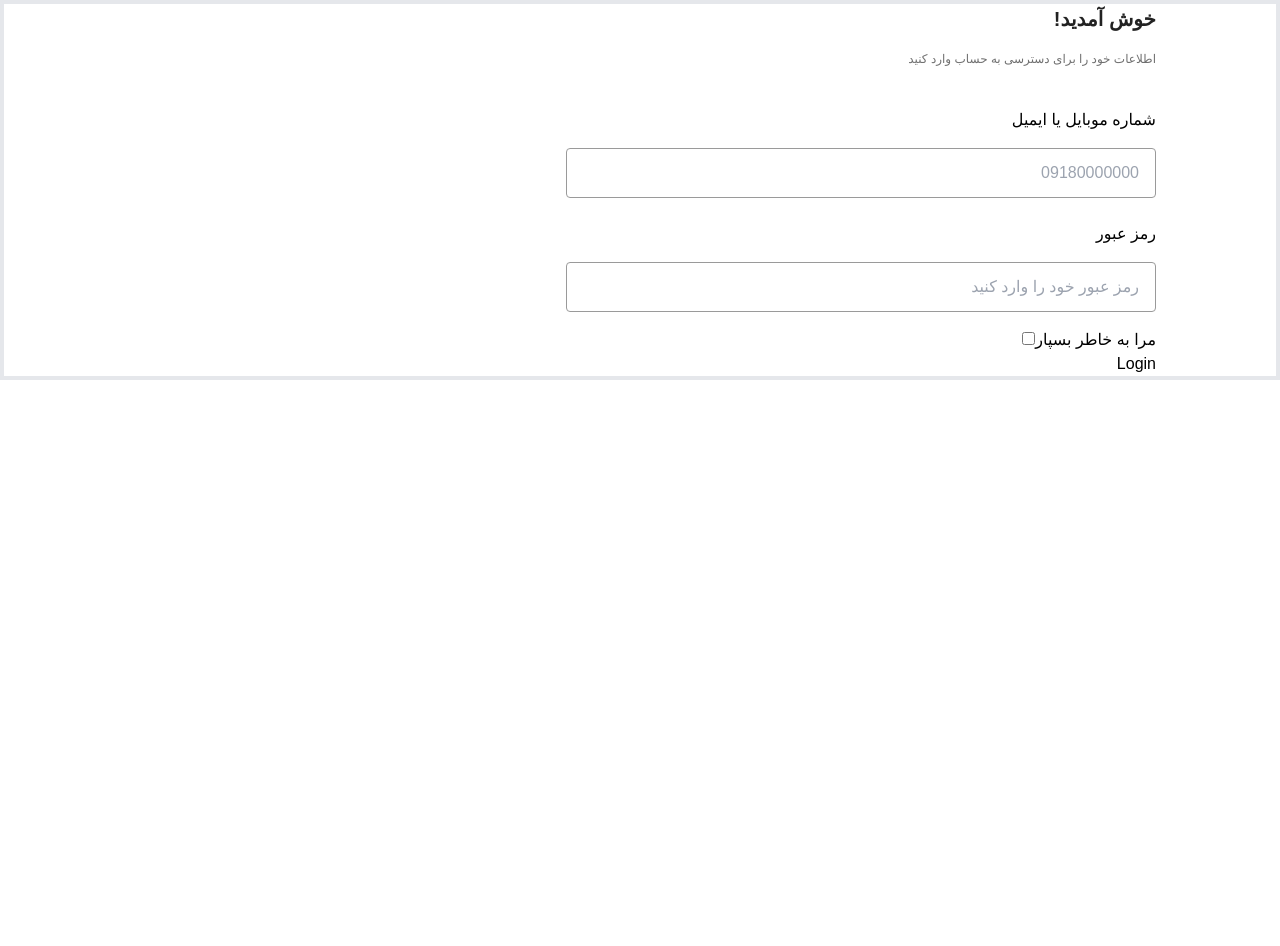
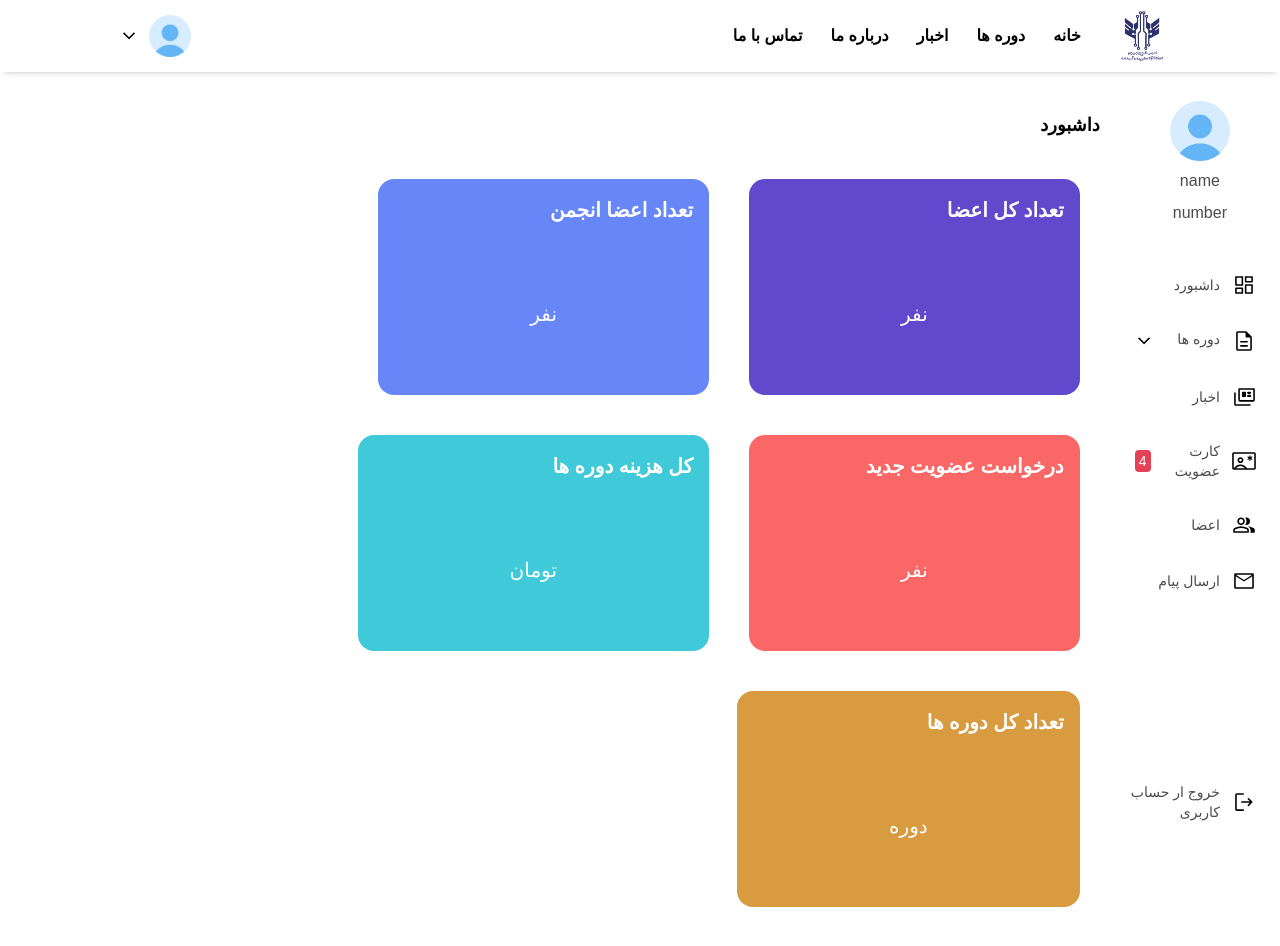
Before and after one commit to parsaazimi/cs, a React (Create React App) app: page / in a window 1280 px wide. Before the commit the page ends 800 px from the top, so only its background shows below. Built offline with nearby package versions, Linux system fonts and the light colour scheme; a web font is replaced by a local one.

Commit message:
Dashboard is done and needs real value for variables and also I need to fix Admin side panel sizing with padding and margin in order to avoid resizing

```diff
--- a/src/App.js
+++ b/src/App.js
@@ -2,10 +2,12 @@ import Dashboard from "./components/Dashboard";
 import LandingPage from "./components/LandingPage";
 import LoginPage from "./components/LoginPage";
 
+
 function App() {
   return (
     <div>
-      <LoginPage />
+      {/* <LoginPage /> */}
+      <Dashboard />
     </div>
   );
 }
--- a/src/components/AdminSidePanel.js
+++ b/src/components/AdminSidePanel.js
@@ -24,8 +24,8 @@ const AdminSidePanel = () => {
     }
     return (
         <>
-            <div className='w-[280px] h-full'> {/*spacing between logout and others in the list must be fixed*/}
-                <div className='h-full text-[#4B4B4B]'>
+            <div className='w-[280px] h-[86.8vh] flex-col content-between'> {/*spacing between logout and others in the list must be fixed*/}
+                <div className='h-full text-[#4B4B4B] w-full'>
                     <div className='flex justify-center'>
                     <div className='text-center mt-[29px]'>
                             <img src={avatar} alt='avatar' className='w-[60px]' />
@@ -34,11 +34,11 @@ const AdminSidePanel = () => {
                     </div>
                     </div>
                     <div>
-                        <Link className='flex text-sm font-normal items-center py-4 pr-[24px]'><img className='w-[24px] ml-[12px]' src={dashboardImg} alt='dashboard' />داشبورد</Link>
-                        <ul className='flex-col text-sm font-normal items-center  '>
-                            <label className='flex cursor-pointer py-4 pr-[24px]' ref={label} onClick={dropDownHandler}>
+                        <Link className='flex text-sm font-normal items-center py-4 pr-[24px] hover:bg-[#efefef]'><img className='w-[24px] ml-[12px]' src={dashboardImg} alt='dashboard' />داشبورد</Link>
+                        <ul className='flex-col text-sm font-normal items-center'>
+                            <label className='flex cursor-pointer py-4 pr-[24px] hover:bg-[#efefef]' ref={label} onClick={dropDownHandler}>
                                 <img className='w-[24px] ml-[12px]' src={documents} alt='news' />
-                                <div className='flex justify-between w-full'>
+                                <div className='flex justify-between w-full '>
                                     <p>دوره ها</p>
                                     <img className='rotate-90 w-[24px] h-[24px] ml-[12px]' src={arrowDown} alt='arrow-down' />
                                 </div>
@@ -54,8 +54,8 @@ const AdminSidePanel = () => {
                                 </Link>
                             </li>
                         </ul>
-                        <Link className='flex text-sm font-normal items-center py-4 pr-[24px]'><img className='w-[24px] ml-[12px]' src={newsImg} alt='news' />اخبار</Link>
-                        <Link className='flex text-sm font-normal items-center py-4 pr-[24px]'><img className='w-[24px] ml-[12px]' src={userCards} alt='membership card' />
+                        <Link className='flex text-sm font-normal items-center py-4 pr-[24px] hover:bg-[#efefef]'><img className='w-[24px] ml-[12px]' src={newsImg} alt='news' />اخبار</Link>
+                        <Link className='flex text-sm font-normal items-center py-4 pr-[24px] hover:bg-[#efefef]'><img className='w-[24px] ml-[12px]' src={userCards} alt='membership card' />
                             <div className='flex justify-between w-full items-center'>
                                 <label>
                                     کارت عضویت
@@ -63,12 +63,12 @@ const AdminSidePanel = () => {
                                 <span className='ml-[15px] bg-[#E24156] px-[4px] py-[1px] rounded text-white'>4</span> {/*takes number from back */}
                             </div>
                         </Link>
-                        <Link className='flex text-sm font-normal items-center py-4 pr-[24px]'><img className='w-[24px] ml-[12px]' src={members} alt='members' />اعضا</Link>
-                        <Link className='flex text-sm font-normal items-center py-4 pr-[24px]'><img className='w-[24px] ml-[12px]' src={sendingMessagesImg} alt='sending messages' />ارسال پیام</Link>
+                        <Link className='flex text-sm font-normal items-center py-4 pr-[24px] hover:bg-[#efefef]'><img className='w-[24px] ml-[12px]' src={members} alt='members' />اعضا</Link>
+                        <Link className='flex text-sm font-normal items-center py-4 pr-[24px] hover:bg-[#efefef]'><img className='w-[24px] ml-[12px]' src={sendingMessagesImg} alt='sending messages' />ارسال پیام</Link>
                     </div>
                 </div>
                 <div className='text-[#4B4B4B]'>
-                    <Link className='flex text-sm font-normal items-center py-4 pr-[24px]'><img className='w-[24px] ml-[12px]' src={logout} alt='logout' />خروج ار حساب کاربری</Link>
+                    <Link className='flex text-sm font-normal items-center py-4 pr-[24px] hover:bg-[#efefef]'><img className='w-[24px] ml-[12px]' src={logout} alt='logout' />خروج ار حساب کاربری</Link>
                 </div>
             </div>
 
--- a/src/components/Dashboard.js
+++ b/src/components/Dashboard.js
@@ -1,19 +1,55 @@
-import React from 'react';
+import React, { useState } from 'react';
 import NavBar from './NavBar';
 import AdminSidePanel from './AdminSidePanel';
 import DashboardCard from './DashboardCard';
 
 const Dashboard = () => {
+    const [cards, setCards] = useState([
+        {
+            id: 1,
+            color:'#6049CD',
+            name:"تعداد کل اعضا",
+            unit:"نفر",
+        },
+        {
+            id: 2,
+            color:'#6787F9',
+            name:"تعداد اعضا انجمن",
+            unit:"نفر",
+        },
+        {
+            id: 3,
+            color:'#F96767',
+            name:"درخواست عضویت جدید",
+            unit:"نفر",
+        },
+        {
+            id: 4,
+            color:'#40C9D8',
+            name:"کل هزینه دوره ها",
+            unit:"تومان",
+        },
+        {
+            id: 5,
+            color:'#D89B40',
+            name:"تعداد کل دوره ها",
+            unit:"دوره",
+        },
+
+
+    ])
     return (
         <>
             <div>
                 <NavBar/>
-                <div className='flex w-full h-full bg-red-100'>
+                <div className='flex w-full'>
                     <AdminSidePanel/>
-                    <div className='p-[20px]'>
+                    <div className='p-[20px] '>
                         <h1 className='text-[18px] font-bold py-[20px]'>داشبورد</h1>
-                        <DashboardCard color='#6049CD' name="تعداد کل اعضا" number="10" unit="نفر"/> {/* takes values from back and uses map to iterate on data array */}
-
+                        {/* <DashboardCard color='#6049CD' name="تعداد کل اعضا" number="10" unit="نفر"/> takes values from back and uses map to iterate on data array */}
+                        <div className='flex flex-wrap'>
+                            {cards.map(card => <DashboardCard name= {card.name} color = {card.color} unit = {card.unit}/>)}
+                        </div>
                     </div>
                 </div>
             </div>
--- a/src/components/DashboardCard.js
+++ b/src/components/DashboardCard.js
@@ -2,7 +2,7 @@ import React from 'react';
 
 const DashboardCard = (props) => {
     return (
-        <div className='rounded-2xl text-[#ffffff]' style={{"background":`${props.color}`}}>
+        <div className='rounded-2xl text-[#ffffff] m-[20px]' style={{"background":`${props.color}`}}>
             <h1 className='pt-[16px] pr-[16px] text-[20px] font-bold'>{props.name}</h1>
             <div className='flex items-center'>
                 <h1 className='text-[32px] font-bold px-[152px] py-[61px]'>{props.number}<span className='text-[20px] font-normal'> {props.unit}</span></h1>
--- a/src/components/LoginPage.js
+++ b/src/components/LoginPage.js
@@ -4,6 +4,7 @@ import 'react-toastify/dist/ReactToastify.css';
 import React, { useEffect, useState } from 'react';
 import { validate } from './LoginValidate';
 import { Link } from 'react-router-dom'
+import axios from 'axios';
 const LoginPage = () => {
 
     const [touched, isTouched] = useState({})
@@ -27,20 +28,22 @@ const LoginPage = () => {
 
     const submitHandler = event=>{
         event.preventDefault()
-        if(!Object.keys(errors).length){
-            notify("successfully Loged In", 'success')
-        }else{
-            notify("invalid inputs")
-            isTouched({
-                username:true,
-                password:true,
-            })
-        }
+        // if(!Object.keys(errors).length){
+        //     notify("successfully Loged In", 'success')
+        // }else{
+        //     notify("invalid inputs")
+        //     isTouched({
+        //         username:true,
+        //         password:true,
+        //     })
+        // }
+        axios.get('https://api.csaiauk.ir/admin/members')
+        .then(res=>console.log(res))
     }
 
     return (
         <>
-            <div className='border-4'>
+            <div className='border-4 flex'>
                 <form onSubmit={submitHandler} className='pr-[120px]'>
                     <h2 className='text-[20px] font-bold mb-[16px] text-[#222222]'>خوش آمدید!</h2>
                     <h2 className='text-[12px] text-[#707070] mb-[40px]'>اطلاعات خود را برای دسترسی به حساب وارد کنید</h2>
@@ -54,17 +57,19 @@ const LoginPage = () => {
                         <input className='w-[590px] text-[16px] flex border-[1px] border-[#9A9A9A] rounded pr-[16px] py-[12px] mt-[16px]' type='password' name='password' value={data.password} onChange={changeHandler} onFocus={focusHandler} placeholder='رمز عبور خود را وارد کنید'/>
                         {errors.password && touched.password && <span>{errors.password}</span>}
                     </div>
-                    <div className='mt-[16px]'>
-                        <label>مرا به خاطر بسپار</label>
-                        <input className='' type='checkbox' name='checkbox' value={data.checkbox} onChange={changeHandler} onFocus={focusHandler}/>
+                    <div className='flex mt-[16px] items-center'>
+                        <input className='ml-[12px]' type='checkbox' name='checkbox' value={data.checkbox} onChange={changeHandler} onFocus={focusHandler}/>
+                        <label className='text-[#707070]'>مرا به خاطر بسپار</label>
                         {errors.checkbox && touched.checkbox && <span>{errors.checkbox}</span>}
                     </div>
-                    <div className=''>
-
-                        <button type='submit' onClick={notify} className=''>Login</button>
+                    <div>
+                        <button type='submit' onClick={notify} className='px-[274px] py-[10px] bg-[#0E8AF2] mt-[25px] text-white rounded text-[18px] font-bold'>ورود</button>
                     </div>
                     </form>
                     <ToastContainer />
+                    <div>
+                        salam
+                    </div>
             </div>
         </>
     );
--- a/src/index.css
+++ b/src/index.css
@@ -3,4 +3,5 @@
 @tailwind utilities;
 *{
     font-family: 'Iranian Sans', sans-serif;
+    box-sizing: border-box;
 }
```
